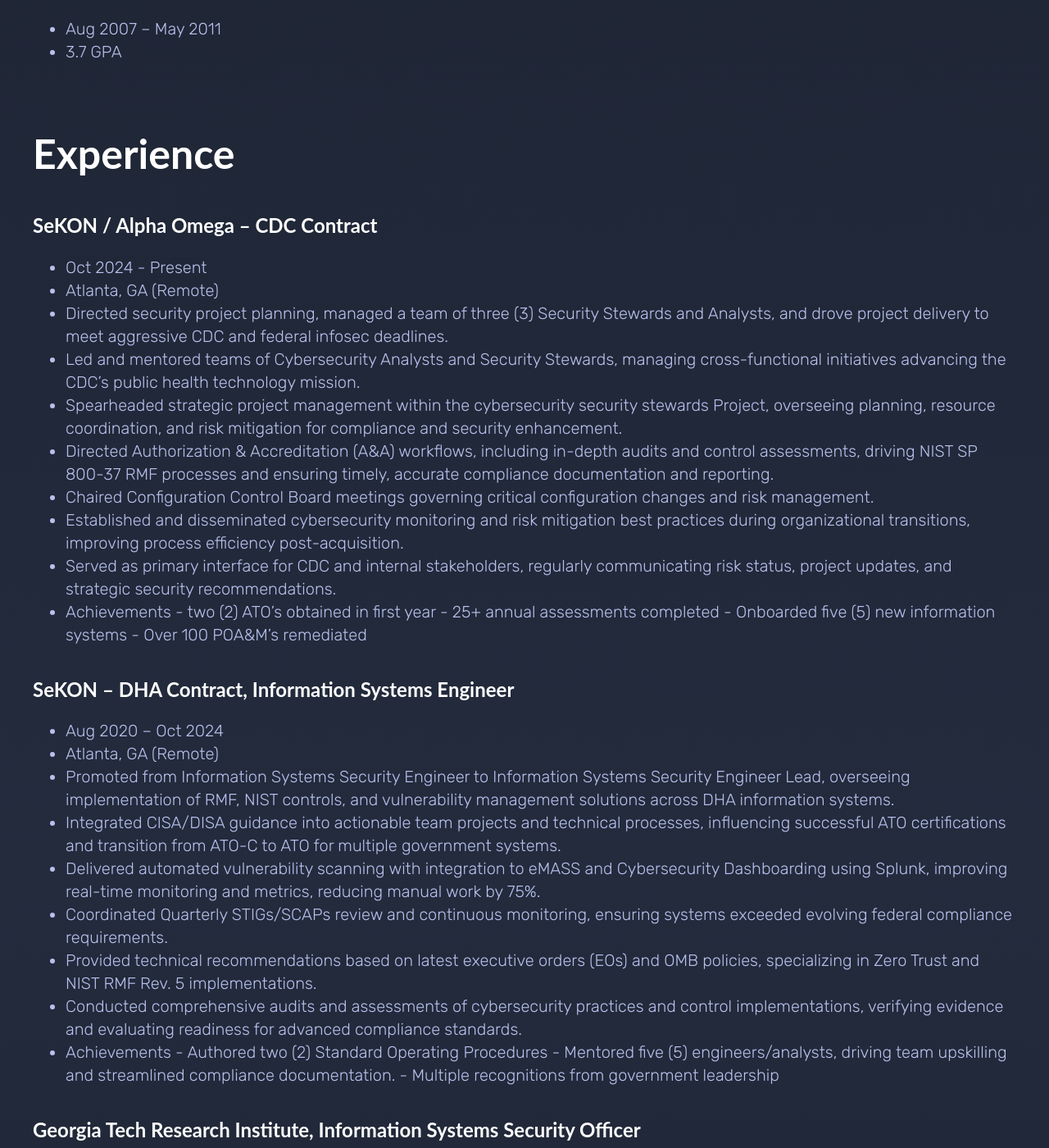
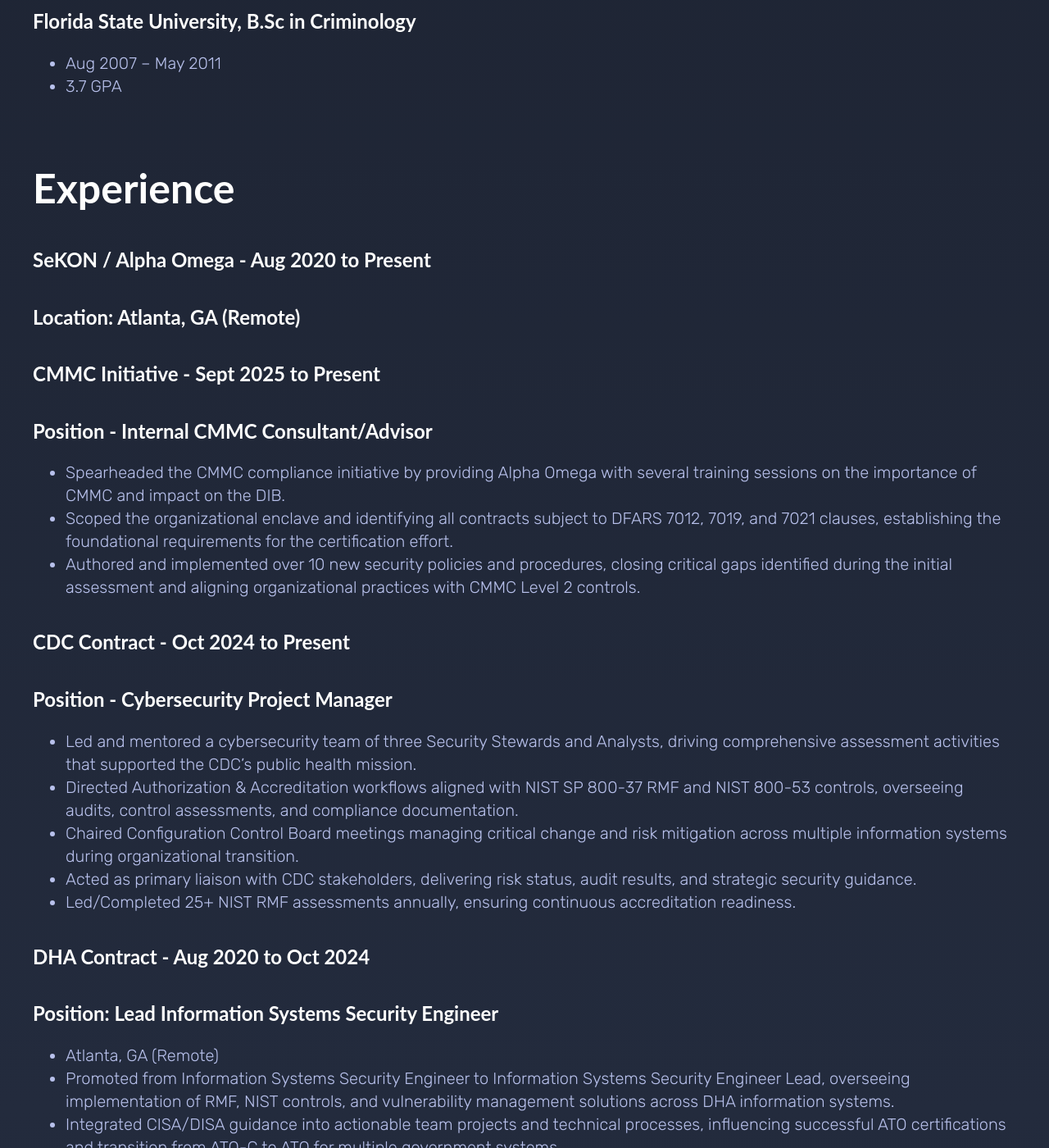
Before and after one commit to justin-m-johnson/justin-m-johnson.github.io, a Jekyll site: the page built from content/about.md, in a window 1280 px wide and 1400 px high, scrolled down 1512 px. Shown: the whole window at 82% size. Built offline with Jekyll 4.4.1, drawn with Linux system fonts in a browser that asks for light colours; some of the changed text lies outside the part shown.

Commit message:
Update resume and aboutme

```diff
--- a/content/about.md
+++ b/content/about.md
@@ -14,9 +14,9 @@
 - GitHub: [justin-m-johnson](https://github.com/justin-m-johnson)
 
 
-# Cybersecurity Project Manager
+# Senior GRC Strategist & CMMC Certified Assessor (CCA) (Soon-To-Be™ LCCA)
 
-Cybersecurity Project Manager with 10+ years’ experience leading large-scale cybersecurity strategies, risk management Projects, and IT governance for mission-critical organizations. Expert at translating business objectives into cohesive security Projects, aligning resources, and orchestrating diverse teams to achieve enterprise compliance and risk reduction goals. Skilled in designing and executing cross-functional initiatives covering Zero Trust, NIST RMF, and cloud security, with a proven record of delivering projects on time and within scope in regulated environments. Recognized for building collaborative partnerships with stakeholders, managing competing priorities, and driving measurable improvements to security posture, operational efficiency, and regulatory adherence.
+Strategic Cybersecurity Compliance Leader with 10+ years of experience directing multi-million dollar federal contracts and enterprise risk management programs. As a Certified CMMC Assessor (CCA) and PMP, specializes in translating complex regulatory requirements (NIST SP 800-171/53, NIST 800-37, RMF Framework, DFARS) into cohesive business strategies that ensure audit readiness without disrupting operations. Expert in guiding organizations through the full compliance lifecycle—from initial scoping and gap analysis to policy architecture and final remediation. Proven record of securing ATOs for mission-critical systems and building collaborative partnerships that align security posture with executive business goals.
 
 # Education
 
@@ -38,21 +38,24 @@
 
 # Experience
 
-## SeKON / Alpha Omega – CDC Contract
-- Oct 2024 - Present
-- Atlanta, GA (Remote)
-- Directed security project planning, managed a team of three (3) Security Stewards and Analysts, and drove project delivery to meet aggressive CDC and federal infosec deadlines.
-- Led and mentored teams of Cybersecurity Analysts and Security Stewards, managing cross-functional initiatives advancing the CDC’s public health technology mission.
-- Spearheaded strategic project management within the cybersecurity security stewards Project, overseeing planning, resource coordination, and risk mitigation for compliance and security enhancement.
-- Directed Authorization & Accreditation (A&A) workflows, including in-depth audits and control assessments, driving NIST SP 800-37 RMF processes and ensuring timely, accurate compliance documentation and reporting.
-- Chaired Configuration Control Board meetings governing critical configuration changes and risk management.
-- Established and disseminated cybersecurity monitoring and risk mitigation best practices during organizational transitions, improving process efficiency post-acquisition.
-- Served as primary interface for CDC and internal stakeholders, regularly communicating risk status, project updates, and strategic security recommendations.
-- Achievements - two (2) ATO's obtained in first year - 25+ annual assessments completed - Onboarded five (5) new information systems - Over 100 POA&M's remediated
+## SeKON / Alpha Omega - Aug 2020 to Present
+### Location: Atlanta, GA (Remote)
+#### CMMC Initiative - Sept 2025 to Present
+##### Position - Internal CMMC Consultant/Advisor
+- Spearheaded the CMMC compliance initiative by providing Alpha Omega with several training sessions on the importance of CMMC and impact on the DIB.
+- Scoped the organizational enclave and identifying all contracts subject to DFARS 7012, 7019, and 7021 clauses, establishing the foundational requirements for the certification effort.
+- Authored and implemented over 10 new security policies and procedures, closing critical gaps identified during the initial assessment and aligning organizational practices with CMMC Level 2 controls.
 
+#### CDC Contract - Oct 2024 to Present
+##### Position - Cybersecurity Project Manager
+- Led and mentored a cybersecurity team of three Security Stewards and Analysts, driving comprehensive assessment activities that supported the CDC's public health mission.
+- Directed Authorization & Accreditation workflows aligned with NIST SP 800-37 RMF and NIST 800-53 controls, overseeing audits, control assessments, and compliance documentation.
+- Chaired Configuration Control Board meetings managing critical change and risk mitigation across multiple information systems during organizational transition.
+- Acted as primary liaison with CDC stakeholders, delivering risk status, audit results, and strategic security guidance.
+- Led/Completed 25+ NIST RMF assessments annually, ensuring continuous accreditation readiness.
 
-## SeKON – DHA Contract, Information Systems Engineer
-- Aug 2020 – Oct 2024
+#### DHA Contract - Aug 2020 to Oct 2024
+##### Position: Lead Information Systems Security Engineer
 - Atlanta, GA (Remote)
 - Promoted from Information Systems Security Engineer to Information Systems Security Engineer Lead, overseeing implementation of RMF, NIST controls, and vulnerability management solutions across DHA information systems.
 - Integrated CISA/DISA guidance into actionable team projects and technical processes, influencing successful ATO certifications and transition from ATO-C to ATO for multiple government systems.
@@ -62,20 +65,23 @@
 - Conducted comprehensive audits and assessments of cybersecurity practices and control implementations, verifying evidence and evaluating readiness for advanced compliance standards.
 - Achievements - Authored two (2) Standard Operating Procedures - Mentored five (5) engineers/analysts, driving team upskilling and streamlined compliance documentation. - Multiple recognitions from government leadership
 
-## Georgia Tech Research Institute, Information Systems Security Officer
+## Georgia Tech Research Institute,
+##### Position: Information Systems Security Officer
 
 - Nov 2018 – Aug 2020
 - Atlanta, GA
 - Implemented RMF and compliance documentation (JSIG, NIST, POAMs).
 - Weekly vulnerability scans and annual cybersecurity training for technical and non-technical staff.
 
-## Mount Vernon Towers, IT Technician
+## Mount Vernon Towers
+##### Position: IT Technician
 
 - July 2018 – Nov 2018
 - Atlanta, GA
 - Redesigned networks and managed day-to-day IT support for 200+ users.
 
-## Bay County Sheriff’s Office, Corporal, Field Services Division
+## Bay County Sheriff’s Office
+##### Position: Corporal, Field Services Division
 
 - July 2013 – July 2018
 - Panama City, FL
```
Also changed, not shown: 1 other file.
